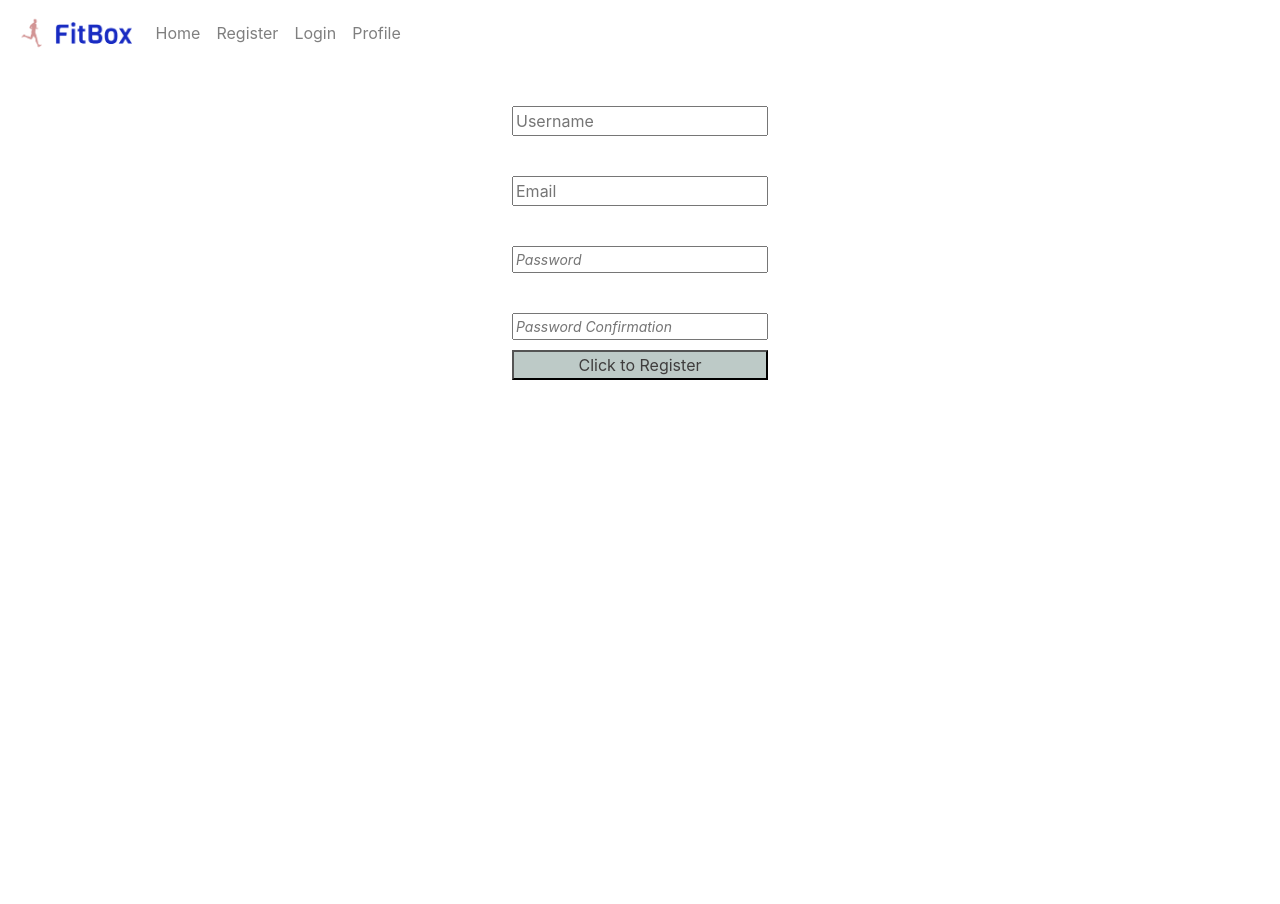
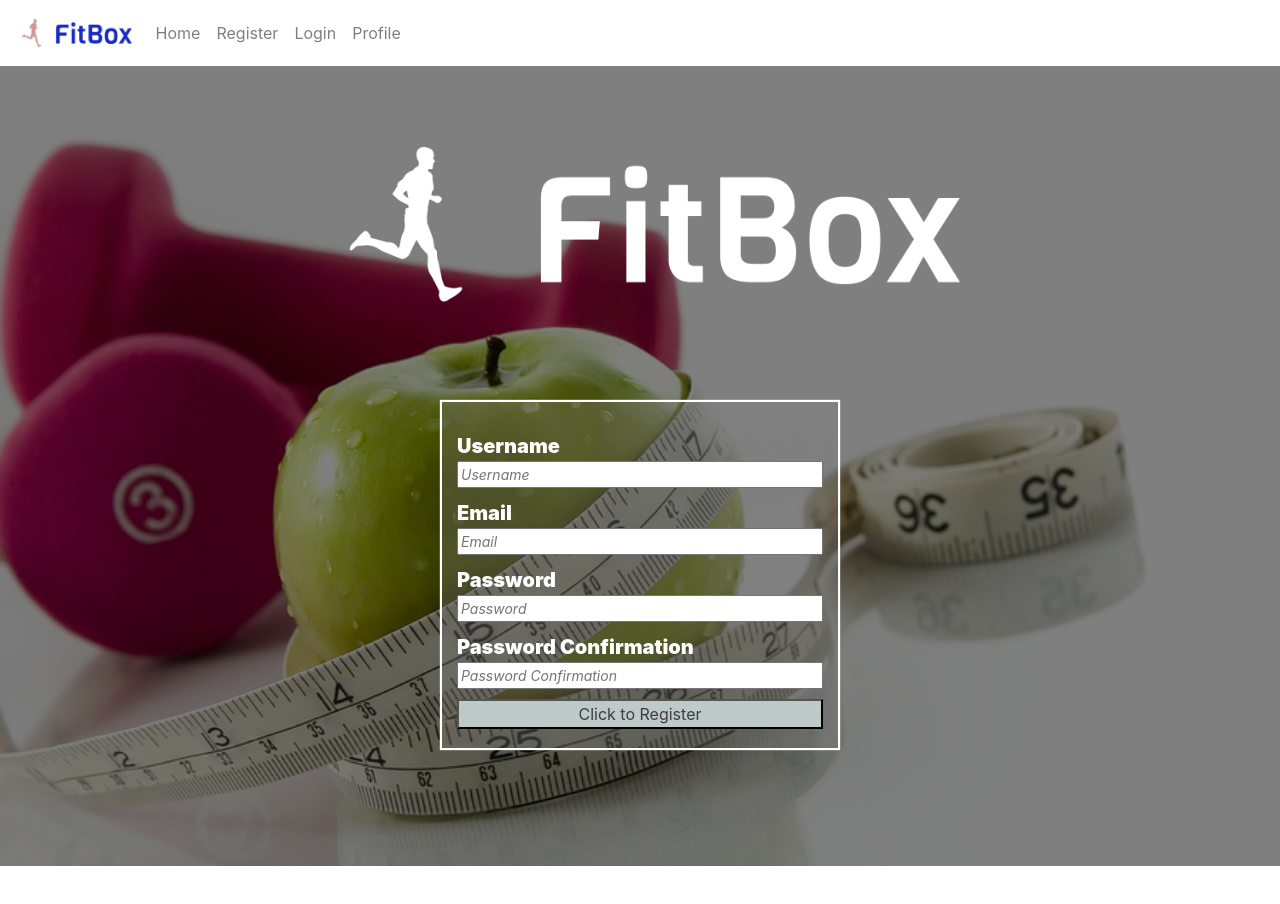
Before and after one commit to kkaur89/PROJECT-FOUR, a React (Create React App) app in the folder client/: page /register in a window 1280 px wide. Before the commit the page ends 800 px from the top, so only its background shows below. Built offline with nearby package versions, Linux system fonts and the light colour scheme.

Commit message:
added login modal

```diff
--- a/client/src/components/Navbar.js
+++ b/client/src/components/Navbar.js
@@ -1,12 +1,43 @@
-import React from 'react'
-//import axios from 'axios'
+import React, { useState } from 'react'
+import { useHistory } from 'react-router-dom'
+import axios from 'axios'
 
 // Boostrap
 import Navbar from 'react-bootstrap/Navbar'
 import Nav from 'react-bootstrap/Nav'
+import Modal from 'react-bootstrap/Modal'
+import Button from 'react-bootstrap/Button'
 
 
 const Navbar1 = () => {
+
+  const [show, setShow] = useState(false)
+
+  const handleClose = () => setShow(false)
+  const handleShow = () => setShow(true)
+
+  const [formData, setFormData] = useState({
+    email: '',
+    password: '',
+  })
+  const history = useHistory()
+
+  const handleChange = event => {
+    const newFormData = { ...formData, [event.target.name]: event.target.value }
+    setFormData(newFormData)
+  }
+  console.log(formData)
+
+  const handleSubmit = async event => {
+    event.preventDefault()
+    const response = await axios.post('api/auth/login/', formData)
+    window.localStorage.setItem('token', response.data.token)
+    console.log(response.status)
+    history.push('/main')
+
+  }
+
+
   return (
     <>
       <Navbar expand="lg" className="bring-to-front" >
@@ -16,11 +47,51 @@ const Navbar1 = () => {
           <Nav className="mr-auto">
             <Nav.Link href="/main" className="nav-text">Home</Nav.Link>
             <Nav.Link href="/register"className="nav-text">Register</Nav.Link>
-            <Nav.Link href="#link"className="nav-text">Login</Nav.Link>
+            <Nav.Link href="#link"className="nav-text" onClick={handleShow}>Login</Nav.Link>
             <Nav.Link href="#link"className="nav-text">Profile</Nav.Link>
           </Nav>
         </Navbar.Collapse>
       </Navbar>
+
+      <Modal show={show} onHide={handleClose}>
+        <Modal.Header closeButton>
+        </Modal.Header>
+        <Modal.Body>
+          <form className="column is-half is-offset-one-quarter box"
+            onSubmit={handleSubmit}>
+            <div className="field">
+              <label className="label">Email</label>
+              <div className="control">
+                <input
+                  className="input"
+                  placeholder="Email"
+                  name="email"
+                  value={formData.email}
+                  onChange={(event) => handleChange(event)}
+                />
+              </div>
+            </div>
+            <div className="field">
+              <label className="label">Password</label>
+              <div className="control">
+                <input
+                  className="input"
+                  type="password"
+                  placeholder="Password"
+                  name="password"
+                  value={formData.password}
+                  onChange={(event) => handleChange(event)}
+                />
+              </div>
+            </div>
+          </form>
+        </Modal.Body>
+        <Modal.Footer>
+          <Button variant="secondary" type="submit" onClick={handleClose}>
+            Login
+          </Button>
+        </Modal.Footer>
+      </Modal>
     </>
   )
 }
--- a/client/src/components/Register.js
+++ b/client/src/components/Register.js
@@ -21,11 +21,12 @@ const Register = () => {
 
   const handleChange = (event) => {
     //? set state when user types
-    console.log('value', event.target.value)
+    // console.log('value', event.target.value)
     // console.log(formData['username'])
     const newFormData = { ...formData, [event.target.name]: event.target.value }
     setFormData(newFormData)
   }
+  console.log(formData)
 
   const handleSubmit = async event => {
     console.log('handleSubmit is working')
@@ -41,8 +42,12 @@ const Register = () => {
   // console.log(errors)
 
   return (
+    <>
+      <div className="register-hero-body">
+        <img className="register-logo-homepage" src='/assets/logo_white_large.png' />
+
         <div className="register">
-      <section className="section">
+          <section className="register-section">
             <div className="container">
               <div className="columns">
                 <form className="column is-half is-offset-one-quarter box"
@@ -52,27 +57,27 @@ const Register = () => {
                     <label className="label">Username</label>
                     <div className="control">
                       <input
-                    // className={`input ${errors.username ? 'is-danger' : ''}`}
+                        className={`input ${errors.username ? 'is-danger' : ''}`}
                         placeholder="Username"
                         name="username"
                         value={formData.username}
                         onChange={handleChange}
                       />
                     </div>
-                {/* {errors.username && <p className="help is-danger">{errors.username}</p>} */}
+                    {errors.username && <p className="help is-danger">{errors.username}</p>}
                   </div>
                   <div className="field">
                     <label className="label">Email</label>
                     <div className="control">
                       <input
-                    // className={`input ${errors.email ? 'is-danger' : ''}`}
+                        className={`input ${errors.email ? 'is-danger' : ''}`}
                         placeholder="Email"
                         name="email"
                         value={formData.email}
                         onChange={handleChange}
                       />
                     </div>
-                {/* {errors.email && <p className="help is-danger">{errors.email}</p>} */}
+                    {errors.email && <p className="help is-danger">{errors.email}</p>}
                   </div>
                   <div className="field">
                     <label className="label">Password</label>
@@ -112,6 +117,8 @@ const Register = () => {
             </div>
           </section >
         </div >
+      </div>
+    </>
   )
 }
 
--- a/client/src/styles/main.scss
+++ b/client/src/styles/main.scss
@@ -289,17 +289,19 @@ div.media-body {
   justify-content: center;
   color: white;
 }
-// .section {
-//   width: 400px;
-//   height: 350px;
-//   display: flex;
-//   align-items: center;
-//   justify-content: center;
-//   box-shadow: 0 0 1px 0 white;
-//   border: solid white 2px;
-//   background: transparentize($color: grey, $amount: 0.7);
-//   font-weight: 600;
-// }
+.register-section {
+  width: 400px;
+  height: 350px;
+  display: flex;
+  align-items: center;
+  justify-content: center;
+  box-shadow: 0 0 1px 0 white;
+  border: solid white 2px;
+  background: transparentize($color: grey, $amount: 0.7);
+  font-weight: 600;
+  position: absolute;
+  top: 50%;
+}
 
 .input {
   width: 100%;
@@ -336,3 +338,24 @@ div.media-body {
 .is-danger {
   border: solid red 4px;
 }
+
+
+.register-hero-body {
+  width: 100vw;
+  height: 100vh;
+  background: linear-gradient(rgba(0, 0, 0, .5), rgba(0, 0, 0, .5)), url('../images/Exercise-weight-loss.jpeg');
+  background-size: cover;
+  background-position: center;
+  margin-bottom: 3%;
+}
+
+.register-logo-homepage {
+  width: 50%;
+  text-align: center;
+  margin-top: 10%;
+  margin: 0 auto;
+  position: absolute;
+  left: 50%;
+  top: 28%;
+  transform: translate(-50%, -50%);
+}
```
Also changed, not shown: client/src/images/Exercise-weight-loss.jpeg (added), client/src/images/e8415ef5-24a6-4dad-8166-569c94a1a047.jpeg (added). Lines whose indentation alone changed are shown as unchanged.
